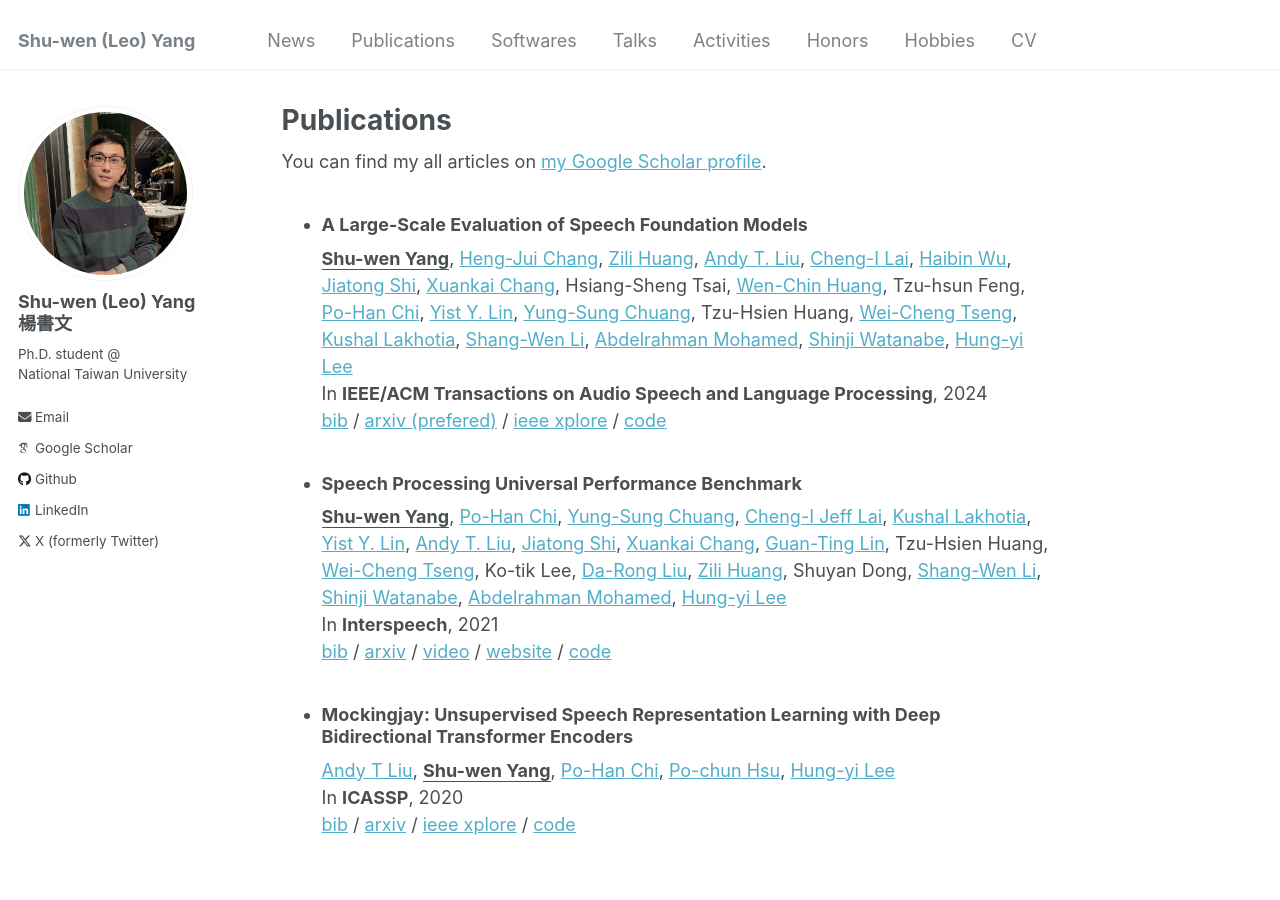
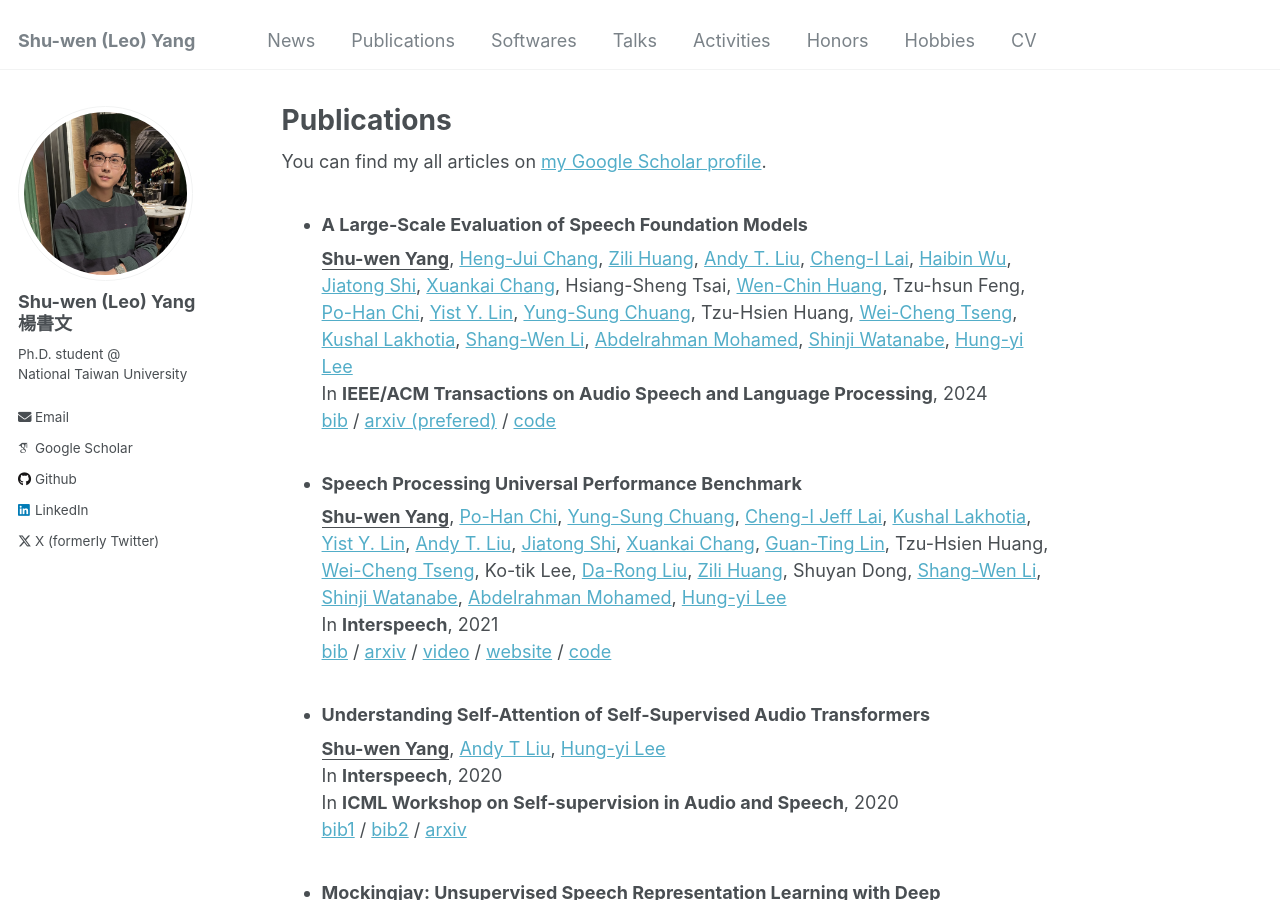
Before and after one commit to leo19941227/leo19941227.github.io, a Jekyll site: the page built from _pages/publications.md, in a window 1280 px wide and 900 px high. Built offline with Jekyll 4.4.1, drawn with Linux system fonts in a browser that asks for light colours; some web fonts are replaced.

Commit message:
add understanding

```diff
--- a/_pages/publications.md
+++ b/_pages/publications.md
@@ -16,7 +16,7 @@ author_profile: true
 
   **<u>Shu-wen Yang</u>**, [Heng-Jui Chang](https://people.csail.mit.edu/hengjui/), [Zili Huang](https://scholar.google.com/citations?user=iQ-S0fQAAAAJ&hl=en), [Andy T. Liu](https://andi611.github.io/), [Cheng-I Lai](https://people.csail.mit.edu/clai24/), [Haibin Wu](https://hbwu-ntu.github.io/), [Jiatong Shi](http://shijt.site/), [Xuankai Chang](https://scholar.google.com/citations?user=cIl2jpMAAAAJ&hl=en), Hsiang-Sheng Tsai, [Wen-Chin Huang](https://unilight.github.io/), Tzu-hsun Feng, [Po-Han Chi](https://scholar.google.com/citations?user=SiyicoEAAAAJ&hl=zh-TW), [Yist Y. Lin](https://scholar.google.com/citations?user=0lrZq9MAAAAJ&hl=en), [Yung-Sung Chuang](https://people.csail.mit.edu/yungsung/), Tzu-Hsien Huang, [Wei-Cheng Tseng](https://scholar.google.com.tw/citations?user=-d6aNP0AAAAJ&hl=zh-TW), [Kushal Lakhotia](https://scholar.google.com/citations?user=w9W6zXUAAAAJ&hl=en), [Shang-Wen Li](https://swdanielli.github.io/), [Abdelrahman Mohamed](https://www.cs.toronto.edu/~asamir/), [Shinji Watanabe](https://sites.google.com/view/shinjiwatanabe), [Hung-yi Lee](https://speech.ee.ntu.edu.tw/~hylee/index.php)\\
   In **IEEE/ACM Transactions on Audio Speech and Language Processing**, 2024\\
-  [bib](https://scholar.googleusercontent.com/scholar.bib?q=info:9qlEbq1pkpYJ:scholar.google.com/&output=citation&scisdr=ClE8GXHwEIvNypv8C90:AFWwaeYAAAAAZiv6E93CpXURRNTilM_jICkFP-o&scisig=AFWwaeYAAAAAZiv6E1b7dGoK3wbSaVwBbrj2KWA&scisf=4&ct=citation&cd=-1&hl=en&scfhb=1) / [arxiv (prefered)](https://arxiv.org/abs/2404.09385) / [ieee xplore](https://ieeexplore.ieee.org/abstract/document/10502279) / [code](https://github.com/s3prl/s3prl)
+  [bib](https://scholar.googleusercontent.com/scholar.bib?q=info:9qlEbq1pkpYJ:scholar.google.com/&output=citation&scisdr=ClE8GXHwEIvNypv8C90:AFWwaeYAAAAAZiv6E93CpXURRNTilM_jICkFP-o&scisig=AFWwaeYAAAAAZiv6E1b7dGoK3wbSaVwBbrj2KWA&scisf=4&ct=citation&cd=-1&hl=en&scfhb=1) / [arxiv (prefered)](https://arxiv.org/abs/2404.09385) / [code](https://github.com/s3prl/s3prl)
 
 
 - ### Speech Processing Universal Performance Benchmark
@@ -26,8 +26,16 @@ author_profile: true
   [bib](https://www.isca-archive.org/interspeech_2021/yang21c_interspeech.html) / [arxiv](https://arxiv.org/abs/2105.01051) / [video](https://www.youtube.com/watch?v=zd9fiVvej0k) / [website](https://superbbenchmark.org/) / [code](https://github.com/s3prl/s3prl)
 
 
+- ### Understanding Self-Attention of Self-Supervised Audio Transformers
+
+  **<u>Shu-wen Yang</u>**, [Andy T Liu](https://andi611.github.io/), [Hung-yi Lee](https://speech.ee.ntu.edu.tw/~hylee/index.php)\\
+  In **Interspeech**, 2020\\
+  In **ICML Workshop on Self-supervision in Audio and Speech**, 2020\\
+  [bib1](https://www.isca-archive.org/interspeech_2020/yang20i_interspeech.html) / [bib2](https://scholar.googleusercontent.com/scholar.bib?q=info:Jqw2zPZ4qVIJ:scholar.google.com/&output=citation&scisdr=ClE8Ga9vEI-AvYXP0Tk:AFWwaeYAAAAAZizJyTn5V68HKF7hfxGLLxGP-18&scisig=AFWwaeYAAAAAZizJySuBFCb3YHsLWrzXuSYyBx0&scisf=4&ct=citation&cd=-1&hl=zh-TW&scfhb=1) / [arxiv](https://arxiv.org/abs/2006.03265)
+
+
 - ### Mockingjay: Unsupervised Speech Representation Learning with Deep Bidirectional Transformer Encoders
 
   [Andy T Liu](https://andi611.github.io/), **<u>Shu-wen Yang</u>**, [Po-Han Chi](https://scholar.google.com/citations?user=SiyicoEAAAAJ&hl=zh-TW), [Po-chun Hsu](https://scholar.google.com/citations?user=JZrV0tcAAAAJ&hl=en), [Hung-yi Lee](https://speech.ee.ntu.edu.tw/~hylee/index.php)\\
   In **ICASSP**, 2020\\
-  [bib](https://scholar.googleusercontent.com/scholar.bib?q=info:8NvImszY-z0J:scholar.google.com/&output=citation&scisdr=ClE8Ga9vEI-AvYXBpck:AFWwaeYAAAAAZizHvcluVA9G36363mqhMPrpmAo&scisig=AFWwaeYAAAAAZizHvWiY91PpC62vGNR1kGYNLk8&scisf=4&ct=citation&cd=-1&hl=zh-TW&scfhb=1) / [arxiv](https://arxiv.org/abs/1910.12638) / [ieee xplore](https://ieeexplore.ieee.org/document/9054458) / [code](https://github.com/s3prl/s3prl)
+  [bib](https://scholar.googleusercontent.com/scholar.bib?q=info:8NvImszY-z0J:scholar.google.com/&output=citation&scisdr=ClE8Ga9vEI-AvYXBpck:AFWwaeYAAAAAZizHvcluVA9G36363mqhMPrpmAo&scisig=AFWwaeYAAAAAZizHvWiY91PpC62vGNR1kGYNLk8&scisf=4&ct=citation&cd=-1&hl=zh-TW&scfhb=1) / [arxiv](https://arxiv.org/abs/1910.12638) / [code](https://github.com/s3prl/s3prl)
```
